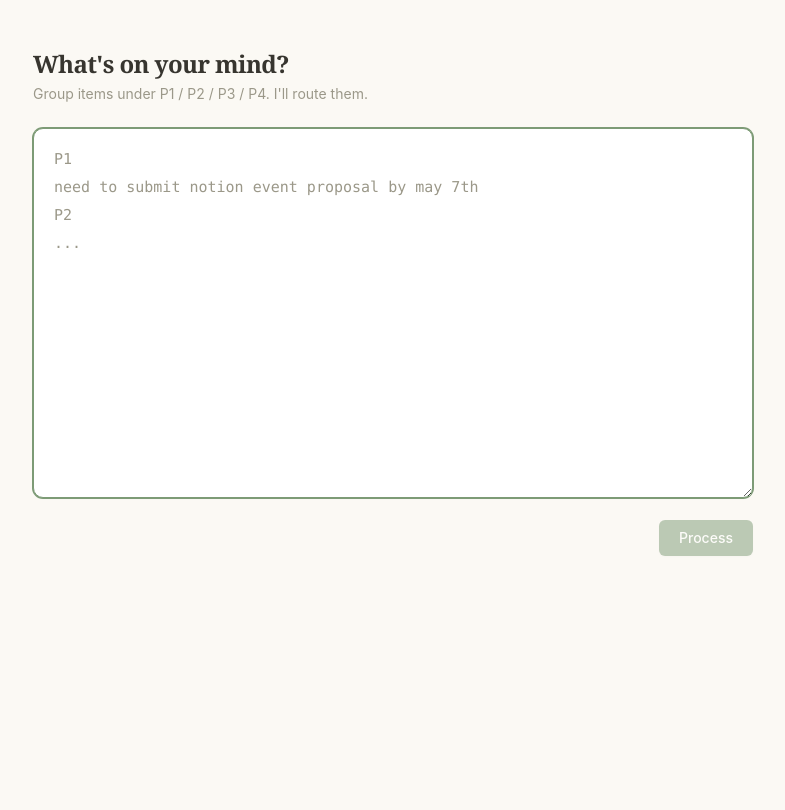
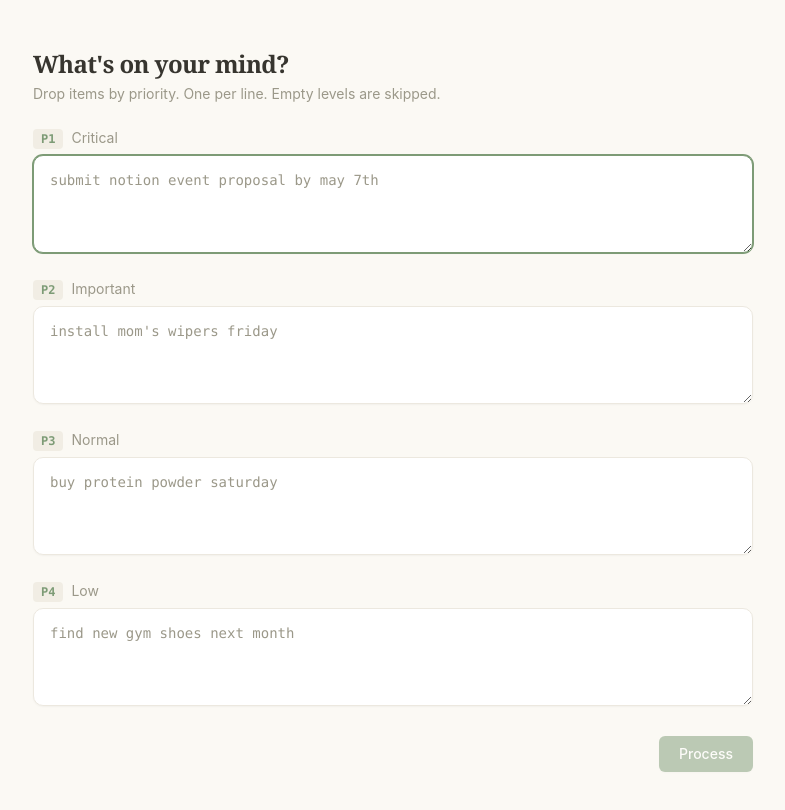
Before and after one commit to apollo-ullah/dumpr, a Next.js app: page / in a window 1280 px wide. Shown: the top 810 px of the page, without its empty margins (247-1032 px from the left). Built offline with nearby package versions, Linux system fonts and the light colour scheme.

Commit message:
feat: split DumpForm into 4 P-level textareas + serialize on submit

```diff
--- a/app/page.tsx
+++ b/app/page.tsx
@@ -1,7 +1,12 @@
 "use client";
 
 import { useState } from "react";
-import { DumpForm } from "@/components/DumpForm";
+import {
+  DumpForm,
+  EMPTY_LEVELS,
+  serializeLevels,
+  type PLevels,
+} from "@/components/DumpForm";
 import { PreviewTable } from "@/components/PreviewTable";
 import { WriteBar } from "@/components/WriteBar";
 import { PartialFailureCallout } from "@/components/PartialFailureCallout";
@@ -15,7 +20,7 @@
 };
 
 export default function Page() {
-  const [dump, setDump] = useState("");
+  const [levels, setLevels] = useState<PLevels>(EMPTY_LEVELS);
   const [phase, setPhase] = useState<Phase>("input");
   const [items, setItems] = useState<Item[]>([]);
   const [today, setToday] = useState<string>("");
@@ -29,7 +34,7 @@
       const res = await fetch("/api/process", {
         method: "POST",
         headers: { "content-type": "application/json" },
-        body: JSON.stringify({ dump }),
+        body: JSON.stringify({ dump: serializeLevels(levels) }),
       });
       if (!res.ok) {
         const body = await res.json().catch(() => ({}));
@@ -75,7 +80,7 @@
   }
 
   function reset() {
-    setDump("");
+    setLevels(EMPTY_LEVELS);
     setItems([]);
     setDone(null);
     setError(null);
@@ -85,8 +90,8 @@
   if (phase === "input" || phase === "processing") {
     return (
       <DumpForm
-        value={dump}
-        onChange={setDump}
+        levels={levels}
+        onChange={setLevels}
         onSubmit={process}
         loading={phase === "processing"}
         error={error}
--- a/components/DumpForm.tsx
+++ b/components/DumpForm.tsx
@@ -2,31 +2,69 @@
 
 import { useEffect, useRef } from "react";
 
+export type PLevels = { p1: string; p2: string; p3: string; p4: string };
+
+export const EMPTY_LEVELS: PLevels = { p1: "", p2: "", p3: "", p4: "" };
+
+export function serializeLevels(levels: PLevels): string {
+  const parts: string[] = [];
+  for (const [key, label] of [
+    ["p1", "P1"],
+    ["p2", "P2"],
+    ["p3", "P3"],
+    ["p4", "P4"],
+  ] as const) {
+    const content = levels[key].trim();
+    if (content.length > 0) parts.push(label, content);
+  }
+  return parts.join("\n");
+}
+
 type Props = {
-  value: string;
-  onChange: (next: string) => void;
+  levels: PLevels;
+  onChange: (next: PLevels) => void;
   onSubmit: () => void;
   loading: boolean;
   error: string | null;
 };
 
-export function DumpForm({ value, onChange, onSubmit, loading, error }: Props) {
-  const textareaRef = useRef<HTMLTextAreaElement>(null);
+const SECTIONS: Array<{
+  key: keyof PLevels;
+  tag: string;
+  label: string;
+  placeholder: string;
+}> = [
+  { key: "p1", tag: "P1", label: "Critical", placeholder: "submit notion event proposal by may 7th" },
+  { key: "p2", tag: "P2", label: "Important", placeholder: "install mom's wipers friday" },
+  { key: "p3", tag: "P3", label: "Normal", placeholder: "buy protein powder saturday" },
+  { key: "p4", tag: "P4", label: "Low", placeholder: "find new gym shoes next month" },
+];
+
+export function DumpForm({ levels, onChange, onSubmit, loading, error }: Props) {
+  const firstRef = useRef<HTMLTextAreaElement>(null);
 
   useEffect(() => {
-    textareaRef.current?.focus();
+    firstRef.current?.focus();
   }, []);
 
-  const canSubmit = value.trim().length > 0 && !loading;
+  const canSubmit =
+    !loading && Object.values(levels).some((v) => v.trim().length > 0);
+
+  const handleKeyDown = (e: React.KeyboardEvent<HTMLTextAreaElement>) => {
+    if ((e.metaKey || e.ctrlKey) && e.key === "Enter" && canSubmit) {
+      e.preventDefault();
+      onSubmit();
+    }
+  };
 
   return (
     <div className="mx-auto max-w-3xl px-6 py-12">
       <header className="mb-6">
         <h1 className="font-serif text-2xl font-semibold tracking-tight text-warm-fg">
-          What's on your mind?
+          What&apos;s on your mind?
         </h1>
         <p className="mt-1 text-sm text-warm-muted">
-          Group items under P1 / P2 / P3 / P4. I'll route them.
+          Drop items by priority. One per line. Empty levels are skipped.
         </p>
       </header>
 
@@ -36,23 +74,30 @@
         </div>
       )}
 
-      <textarea
-        ref={textareaRef}
-        value={value}
-        onChange={(e) => onChange(e.target.value)}
-        onKeyDown={(e) => {
-          if ((e.metaKey || e.ctrlKey) && e.key === "Enter" && canSubmit) {
-            e.preventDefault();
-            onSubmit();
-          }
-        }}
-        disabled={loading}
-        rows={12}
-        placeholder={"P1\nneed to submit notion event proposal by may 7th\nP2\n..."}
-        className="w-full rounded-warm border border-warm-border bg-warm-surface px-5 py-4 font-mono text-[15px] leading-7 text-warm-fg shadow-warm placeholder:text-warm-muted focus:border-warm-sage focus:outline-none focus:ring-1 focus:ring-warm-sage disabled:opacity-60"
-      />
+      <div className="space-y-5">
+        {SECTIONS.map((section, idx) => (
+          <div key={section.key}>
+            <div className="mb-1.5 flex items-baseline gap-2">
+              <span className="rounded bg-warm-chip px-2 py-0.5 font-mono text-xs font-semibold text-warm-sage">
+                {section.tag}
+              </span>
+              <span className="text-sm text-warm-muted">{section.label}</span>
+            </div>
+            <textarea
+              ref={idx === 0 ? firstRef : undefined}
+              value={levels[section.key]}
+              onChange={(e) => onChange({ ...levels, [section.key]: e.target.value })}
+              onKeyDown={handleKeyDown}
+              disabled={loading}
+              rows={3}
+              placeholder={section.placeholder}
+              className="w-full rounded-warm border border-warm-border bg-warm-surface px-4 py-3 font-mono text-[14px] leading-6 text-warm-fg shadow-warm placeholder:text-warm-muted focus:border-warm-sage focus:outline-none focus:ring-1 focus:ring-warm-sage disabled:opacity-60"
+            />
+          </div>
+        ))}
+      </div>
 
-      <div className="mt-4 flex items-center justify-between">
+      <div className="mt-6 flex items-center justify-between">
         <span className="text-xs text-warm-muted">
           {canSubmit ? "⌘ ↵ to process" : " "}
         </span>
```
